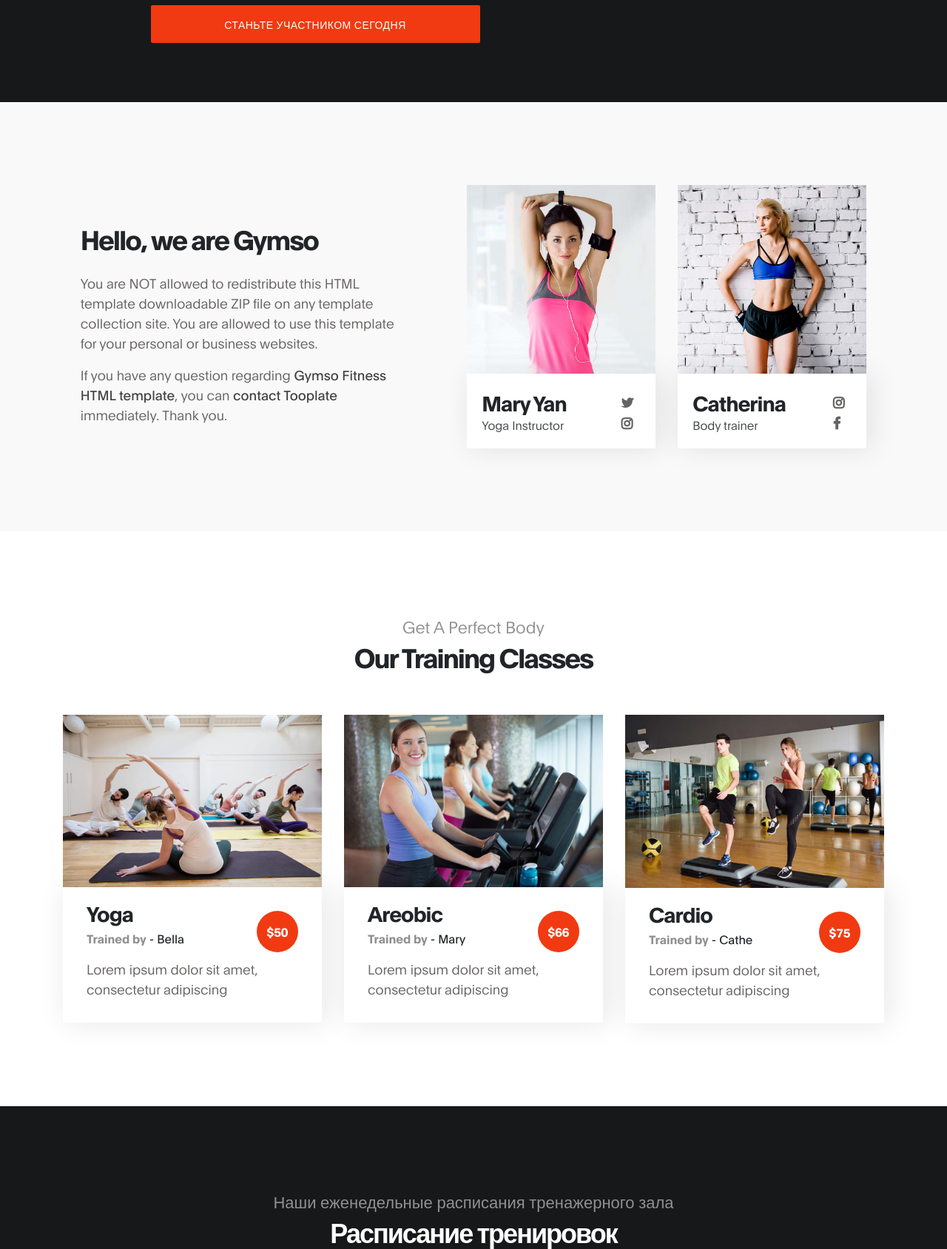
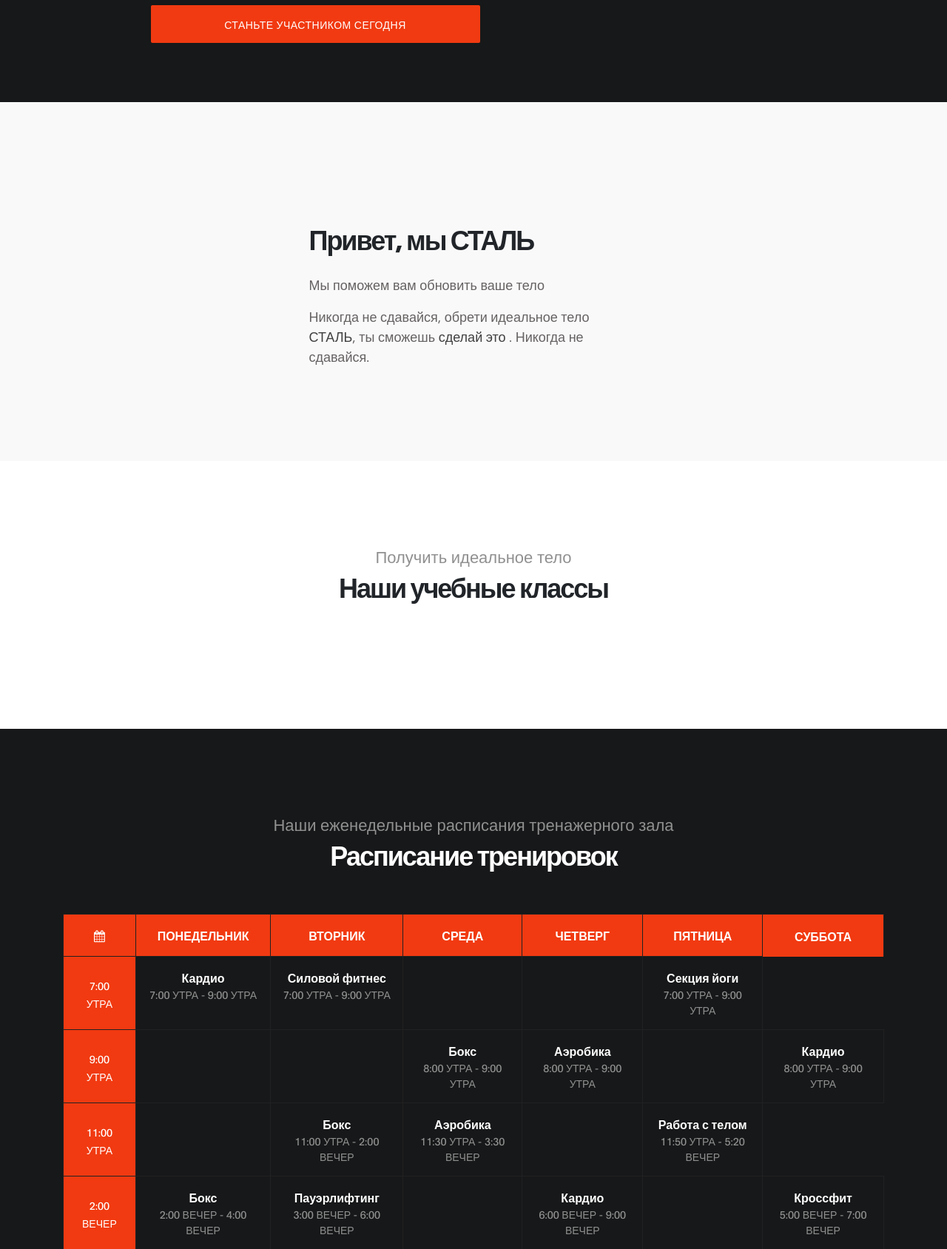
Before and after one commit to kylych89/Gym, a Django app: page /blog/ in a window 1280 px wide. Shown: the part 1141-2829 px from the top of the page at 74% size. Run offline with Django 4.2, Linux system fonts and the light colour scheme; data that the repository does not hold is empty; some libraries are stand-ins or nearby versions.

Commit message:
exept schedulas

```diff
--- a/account/models.py
+++ b/account/models.py
@@ -7,7 +7,7 @@ class User(models.Model):
     message = models.TextField()
 
 
-    def str(self) -> str:
+    def __str__(self) -> str:
         return self.username
 
 
--- a/blog/admin.py
+++ b/blog/admin.py
@@ -1,7 +1,7 @@
 from django.contrib import admin
-from .models import Message, AboutUs, Classes, Schedules
+from .models import Message, AboutUs, Class, Schedules
 
 admin.site.register(Message)
 admin.site.register(AboutUs)
-admin.site.register(Classes)
+admin.site.register(Class)
 admin.site.register(Schedules)
--- a/blog/views.py
+++ b/blog/views.py
@@ -1,12 +1,12 @@
 from django.shortcuts import render, redirect
 from .forms import ContactForm
-from .models import Message, AboutUs, Classes
+from .models import Message, AboutUs, Class
 
 
 
 def home(request):
     about = AboutUs.objects.all()
-    train_list = Classes.objects.all()
+    train_list = Class.objects.all()
     context = {
         'about_list':about,
          'train_list':train_list
--- a/templates/index.html
+++ b/templates/index.html
@@ -134,7 +134,7 @@ https://www.tooplate.com/view/2119-gymso-fitness
         </div>
     </section>
 
-    <!-- ABOUT
+    <!-- ABOUT -->
       <section class="about section" id="about">
         <div class="container">
              <div class="row">
@@ -173,133 +173,12 @@ https://www.tooplate.com/view/2119-gymso-fitness
                          </div>
                      </div>
                      {% endfor %}
-
-
-             </div>
-        </div>
-</section> -->
-
-    <!-- ABOUT -->
-    <section class="about section" id="about">
-        <div class="container">
-             <div class="row">
-
-                     <div class="mt-lg-5 mb-lg-0 mb-4 col-lg-5 col-md-10 mx-auto col-12">
-                         <h2 class="mb-4" data-aos="fade-up" data-aos-delay="300">Hello, we are Gymso</h2>
-
-                         <p data-aos="fade-up" data-aos-delay="400">You are NOT allowed to redistribute this HTML template downloadable ZIP file on any template collection site. You are allowed to use this template for your personal or business websites.</p>
-
-                         <p data-aos="fade-up" data-aos-delay="500">If you have any question regarding <a rel="nofollow" href="https://www.tooplate.com/view/2119-gymso-fitness" target="_parent">Gymso Fitness HTML template</a>, you can <a rel="nofollow" href="https://www.tooplate.com/contact" target="_parent">contact Tooplate</a> immediately. Thank you.</p>
-
-                     </div>
-
-                     <div class="ml-lg-auto col-lg-3 col-md-6 col-12" data-aos="fade-up" data-aos-delay="700">
-                         <div class="team-thumb">
-                             <img src="static/images/team/team-image.jpg" class="img-fluid" alt="Trainer">
-
-                             <div class="team-info d-flex flex-column">
-
-                                 <h3>Mary Yan</h3>
-                                 <span>Yoga Instructor</span>
-
-                                 <ul class="social-icon mt-3">
-                                     <li><a href="#" class="fa fa-twitter"></a></li>
-                                     <li><a href="#" class="fa fa-instagram"></a></li>
-                                 </ul>
-                             </div>
-                         </div>
-                     </div>
-
-                     <div class="mr-lg-auto mt-5 mt-lg-0 mt-md-0 col-lg-3 col-md-6 col-12" data-aos="fade-up" data-aos-delay="800">
-                         <div class="team-thumb">
-                             <img src="static/images/team/team-image01.jpg" class="img-fluid" alt="Trainer">
-
-                             <div class="team-info d-flex flex-column">
-
-                                 <h3>Catherina</h3>
-                                 <span>Body trainer</span>
-
-                                 <ul class="social-icon mt-3">
-                                     <li><a href="#" class="fa fa-instagram"></a></li>
-                                     <li><a href="#" class="fa fa-facebook"></a></li>
-                                 </ul>
-                             </div>
-                         </div>
-                     </div>
-
              </div>
         </div>
 </section>
 
-<!-- CLASS -->
-<section class="class section" id="class">
-    <div class="container">
-         <div class="row">
 
-                 <div class="col-lg-12 col-12 text-center mb-5">
-                     <h6 data-aos="fade-up">Get A Perfect Body</h6>
-
-                     <h2 data-aos="fade-up" data-aos-delay="200">Our Training Classes</h2>
-                  </div>
-
-                 <div class="col-lg-4 col-md-6 col-12" data-aos="fade-up" data-aos-delay="400">
-                     <div class="class-thumb">
-                         <img src="static/images/class/yoga-class.jpg" class="img-fluid" alt="Class">
-
-                         <div class="class-info">
-                             <h3 class="mb-1">Yoga</h3>
-
-                             <span><strong>Trained by</strong> - Bella</span>
-
-                             <span class="class-price">$50</span>
-
-                             <p class="mt-3">Lorem ipsum dolor sit amet, consectetur adipiscing</p>
-                         </div>
-                     </div>
-                 </div>
-
-                 <div class="mt-5 mt-lg-0 mt-md-0 col-lg-4 col-md-6 col-12" data-aos="fade-up" data-aos-delay="500">
-                     <div class="class-thumb">
-                         <img src="static/images/class/crossfit-class.jpg" class="img-fluid" alt="Class">
-
-                         <div class="class-info">
-                             <h3 class="mb-1">Areobic</h3>
-
-                             <span><strong>Trained by</strong> - Mary</span>
-
-                             <span class="class-price">$66</span>
-
-                             <p class="mt-3">Lorem ipsum dolor sit amet, consectetur adipiscing</p>
-                         </div>
-                     </div>
-                 </div>
-
-                 <div class="mt-5 mt-lg-0 col-lg-4 col-md-6 col-12" data-aos="fade-up" data-aos-delay="600">
-                     <div class="class-thumb">
-                         <img src="static/images/class/cardio-class.jpg" class="img-fluid" alt="Class">
-
-                         <div class="class-info">
-                             <h3 class="mb-1">Cardio</h3>
-
-                             <span><strong>Trained by</strong> - Cathe</span>
-
-                             <span class="class-price">$75</span>
-
-                             <p class="mt-3">Lorem ipsum dolor sit amet, consectetur adipiscing</p>
-                         </div>
-                     </div>
-                 </div>
-
-         </div>
-    </div>
-</section>
-
-
-
-
-
-
-      <!-- CLASS
+      <!-- CLASS -->
       <section class="class section" id="class">
         <div class="container">
              <div class="row">
@@ -329,7 +208,7 @@ https://www.tooplate.com/view/2119-gymso-fitness
                      {% endfor %}
              </div>
         </div>
-</section> -->
+</section>
 
 
      <!-- SCHEDULE -->
@@ -342,6 +221,8 @@ https://www.tooplate.com/view/2119-gymso-fitness
 
                          <h2 class="text-white" data-aos="fade-up" data-aos-delay="200">Расписание тренировок</h2>
                       </div>
+
+                      <!-- for cycle need -->
 
                       <div class="col-lg-12 py-5 col-md-12 col-12">
                           <table class="table table-bordered table-responsive schedule-table" data-aos="fade-up" data-aos-delay="300">
```
Also changed, not shown: blog/models.py (+26 -3 lines), blog/migrations/0001_initial.py.
